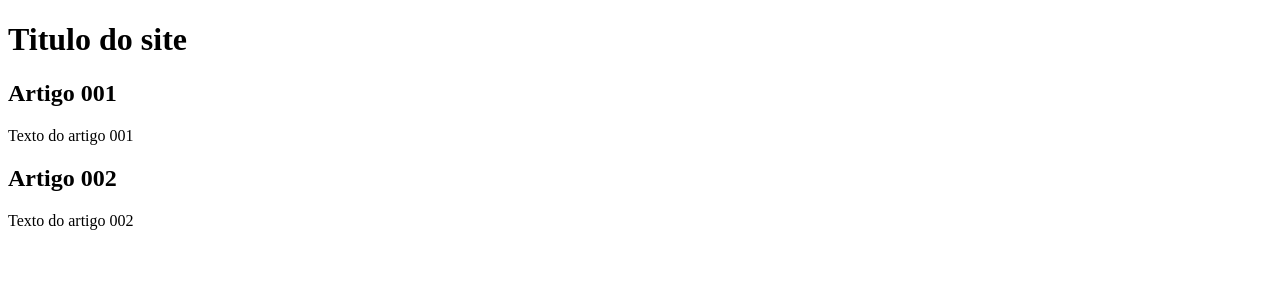
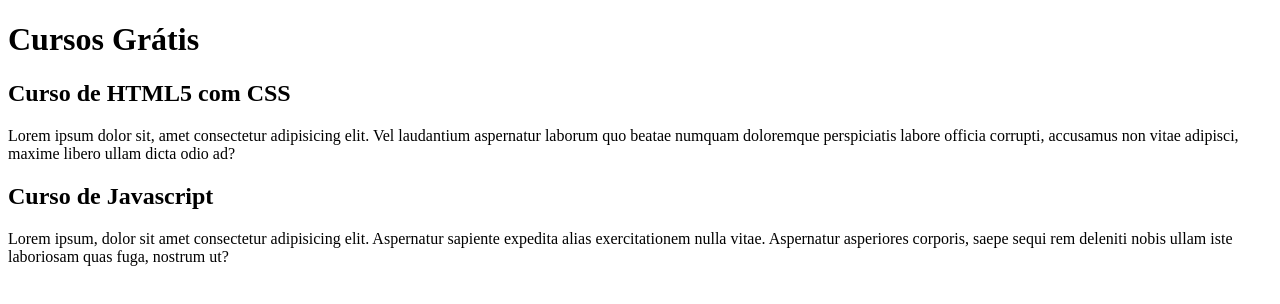
Before and after one commit to FelipeSaldanhaS/Projeto-Site, a plain HTML site: page index.html in a window 1280 px wide. Drawn offline with Linux system fonts and the light colour scheme.

Commit message:
Comecei a escrever o conteudo

```diff
--- a/index.html
+++ b/index.html
@@ -9,15 +9,15 @@
 <body>
     <main>
         <header>
-            <h1>Titulo do site</h1>
+            <h1>Cursos Grátis</h1>
         </header>
         <article>
-            <h2> Artigo 001</h2>
-            <p>Texto do artigo 001</p>
+            <h2> Curso de HTML5 com CSS</h2>
+            <p>Lorem ipsum dolor sit, amet consectetur adipisicing elit. Vel laudantium aspernatur laborum quo beatae numquam doloremque perspiciatis labore officia corrupti, accusamus non vitae adipisci, maxime libero ullam dicta odio ad?</p>
         </article>
         <article>
-            <h2> Artigo 002</h2>
-            <p>Texto do artigo 002</p>
+            <h2> Curso de Javascript</h2>
+            <p>Lorem ipsum, dolor sit amet consectetur adipisicing elit. Aspernatur sapiente expedita alias exercitationem nulla vitae. Aspernatur asperiores corporis, saepe sequi rem deleniti nobis ullam iste laboriosam quas fuga, nostrum ut?</p>
         </article>
 </body>
 </html>
```
